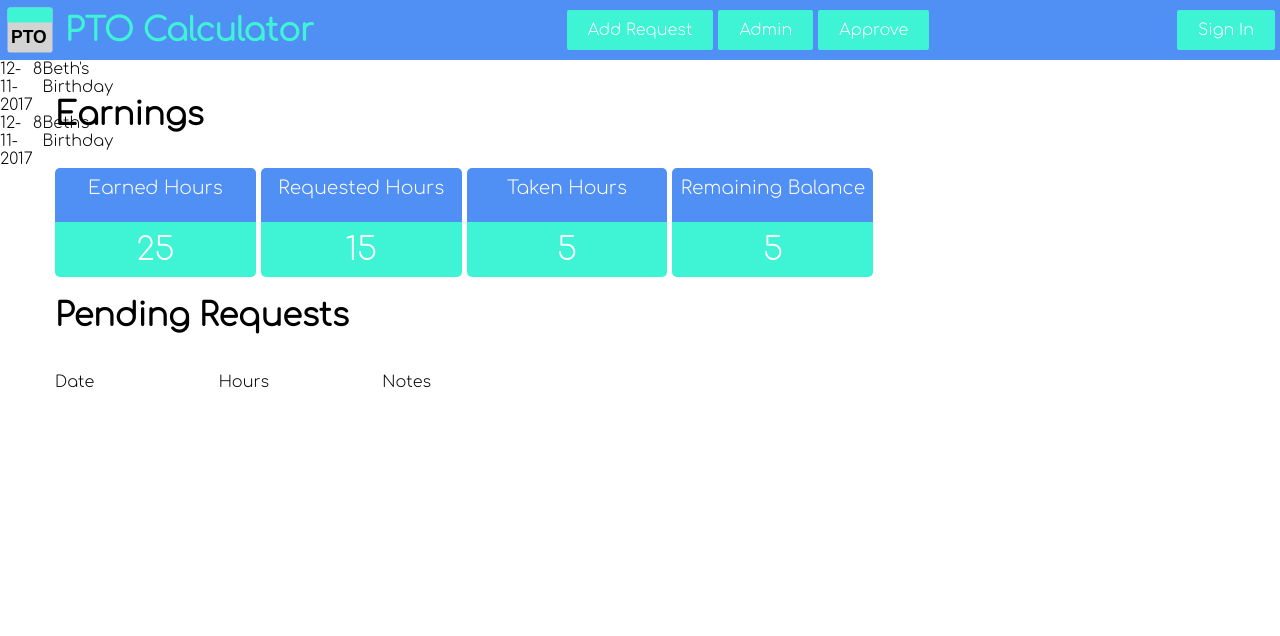
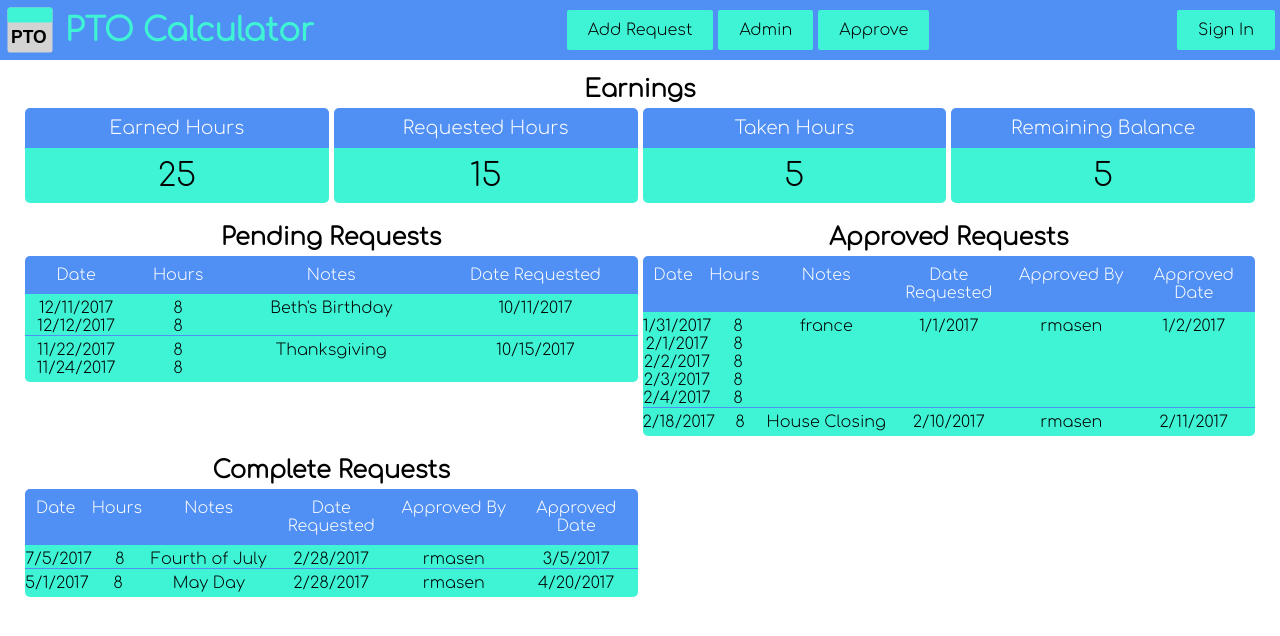
Before and after one commit to FreeMasen/MCTC.Capstone.Midterm.PTO_Calculator, a Flask app: page / in a window 1280 px wide. Shown: the top 636 px of the page. Run offline with Flask 2, Linux system fonts and the light colour scheme; style sheets or scripts are compiled from the project's sources.

```diff
--- a/website/server.py
+++ b/website/server.py
@@ -1,21 +1,90 @@
-from flask import Flask, templating, redirect, render_template, session, request
+from flask import Flask, render_template, request
+from data.models import RequestedTime, RequestDay
+from data.cal import Cal
 app = Flask(__name__, '/static', static_folder='static', template_folder='templates')
 app.debug = True
 app.config['TEMPLATES_AUTO_RELOAD'] = True
 @app.route('/', methods=['get'])
 def index():
-    return render_template('index.html')
+    '''main page for the application'''
+    pending_requests,\
+    approved_requests,\
+    complete_requests = mocks()
+
+    return render_template('index.html',\
+    pending_requests=pending_requests,\
+    approved_requests=approved_requests,\
+    complete_requests=complete_requests)
+
 @app.route('/new', methods=['get', 'post'])
 def new():
+    '''A new request for time off'''
     if request.method == 'GET':
-        return render_template('new.html')
+        c = Cal.get_month(10,2017)
+        print('cal', c)
+        return render_template('new.html', calendar=c)
 @app.route('/admin', methods=['get'])
 def admin():
+    '''For system admins only'''
     if request.method == 'GET':
         return render_template('admin.html')
 @app.route('/approve', methods=['get'])
 def approve():
+    '''for employee admins only'''
     if request.method == 'GET':
         return render_template('approve.html')
+
+def mocks():
+    pending_requests = list()
+    pending_requests.append(RequestedTime('10/11/2017', 1,\
+    'Beth\'s Birthday', [RequestDay('12/11/2017', 8), \
+    RequestDay('12/12/2017', 8)]))
+    pending_requests.append(RequestedTime('10/15/2017', 1, 'Thanksgiving',\
+    [RequestDay('11/22/2017', 8), RequestDay('11/24/2017', 8)]))
+    approved_requests = list()
+    first_approved = RequestedTime('1/1/2017',1,'france',\
+    [RequestDay('1/31/2017', 8),\
+    RequestDay('2/1/2017', 8),\
+    RequestDay('2/2/2017', 8),\
+    RequestDay('2/3/2017', 8),\
+    RequestDay('2/4/2017', 8)])
+    first_approved.approved = True
+    first_approved.approved_by = 'rmasen'
+    first_approved.approved_date = '1/2/2017'
+    approved_requests.append(first_approved)
+    second_approved = RequestedTime('2/10/2017', 1, 'House Closing',\
+    [RequestDay('2/18/2017', 8)])
+    second_approved.approved = True,
+    second_approved.approved_by = 'rmasen'
+    second_approved.approved_date = '2/11/2017'
+    approved_requests.append(second_approved)
+    first_complete = RequestedTime('2/28/2017', 1, 'Fourth of July',\
+    [RequestDay('7/5/2017', 8)])
+    first_complete.approved = True
+    first_complete.approved_by = 'rmasen'
+    first_complete.approved_date = '3/5/2017'
+    second_complete = RequestedTime('2/28/2017', 1, 'May Day',\
+    [RequestDay('5/1/2017', 8)])
+    second_complete.approved = True
+    second_complete.approved_date = '4/20/2017'
+    second_complete.approved_by = 'rmasen'
+    complete_requests = [first_complete, second_complete]
+    return (pending_requests, approved_requests, complete_requests)
+@app.template_filter('dow')
+def dow(day_number):
+    if day_number == 0:
+        return 'sun'
+    elif day_number == 1:
+        return 'mon'
+    elif day_number == 2:
+        return 'tue'
+    elif day_number == 3:
+        return 'wed'
+    elif day_number == 4:
+        return 'thur'
+    elif day_number == 5:
+        return 'fri'
+    elif day_number ==6:
+        return 'sat'
 if __name__ == '__main__':
     app.run(debug=True)
--- a/website/static/js/index.js
+++ b/website/static/js/index.js
@@ -1,19 +1,16 @@
-window.addEventListener('onload', () => {
-    console.log('window loaded');
+window.addEventListener('load', () => {
     registerTextBoxes();
 });
 
 function registerTextBoxes() {
-    console.log('registerTextBoxes')
-    let textBoxes = document.querySelectorAll('.text-box-input');
+    let textBoxes = document.querySelectorAll('input');
     for (var i = 0; i < textBoxes.length;i++) {
         textBoxes[i].addEventListener('focus', textBoxFocus);
-        textBoxes[i].addEventListener('blur', textBoxFocus);
+        textBoxes[i].addEventListener('blur', textBoxBlur);
     }
 }
 
 function textBoxFocus(event) {
-    console.log('textBoxFocus', element.currentTarget);
     let textbox = event.currentTarget;
     let activeBar = getActiveBar(textbox);
     if (!activeBar) return;
@@ -21,7 +18,6 @@ function textBoxFocus(event) {
 }
 
 function textBoxBlur(event) {
-    console.log('textBoxBlur', element.currentTarget);
     let textbox = event.currentTarget;
     let activeBar = getActiveBar(textbox);
     if (!activeBar) return;
@@ -29,8 +25,7 @@ function textBoxBlur(event) {
 }
 
 function getActiveBar(input) {
-    if (!textbox) return;
-    let textBoxContainer = textbox.parentElement;
+    let textBoxContainer = input.parentElement;
     if (!textBoxContainer) return;
     return textBoxContainer.querySelector('.active-bar');
 }
--- a/website/static/scss/banner.scss
+++ b/website/static/scss/banner.scss
@@ -33,7 +33,7 @@ nav {
 .nav-link {
     display: block;
     background: rgba(63, 243, 213, 1);
-    color: #fff;
+    color: #000;
     text-decoration: none;
     border-radius: 2px;
     border: 1px solid transparent;
--- a/website/static/scss/index.scss
+++ b/website/static/scss/index.scss
@@ -1,19 +1,34 @@
 @import 'colors';
+.home-page {
+    display: grid;
+    grid-template-columns: 1fr 1fr;
+    grid-auto-rows: auto;
+    width: 100%;
+    box-sizing: border-box;
+    padding: 0 25px;
+    grid-gap: 5px;
+
+    * > h1 {
+        font-size: 24px;
+        margin-bottom: 5px;
+        font-weight: 800;
+    }
+}
 
 .balances {
+    grid-column: 1 / 3;
+    grid-row: 1 ;
     display: grid;
-    grid-template-columns: 50px repeat(4, 0.25fr) 0.5fr;
-    grid-template-rows: repeat(5, 0.5fr) 2fr;
+    grid-template-columns: repeat(4, 0.25fr) ;
+    grid-template-rows: 0.25fr 0.25fr 0.25fr;
     grid-gap: 0 5px;
     grid-template-areas:
-        "blank1 earnings-header         earnings-header         blank               blank               blank"
-        "blank1 earnings-earned         earnings-requested      earnings-taken      earnings-total      blank2"
-        "blank1 earnings-earned-num     earnings-requested-num  earnings-taken-num  earnings-total-num  blank2"
-        "blank1 pending-header          pending-header          blank3              blank3              blank2"
-        "blank1 pending-table-title     pending-table-title     pending-table-title pending-table-title blank2"
-        "blank1 pending-table-values     pending-table-values     pending-table-values pending-table-values blank2";
+        "earnings-header         earnings-header         earnings-header     earnings-header"
+        "earnings-earned         earnings-requested      earnings-taken      earnings-total     "
+        "earnings-earned-num     earnings-requested-num  earnings-taken-num  earnings-total-num ";
     align-items: center;
-}
+    text-align: center;
+    padding: 0;
 
     #earnings-header {
         grid-area: earnings-header;
@@ -57,7 +72,6 @@
         color: #fff;
         text-align: center;
         padding: 10px 0px;
-    height: 100%;
         border-radius: 5px 5px 0 0;
         z-index: 2;
         font-size: 14pt;
@@ -66,51 +80,79 @@
     .balance-total {
         padding: 10px;
         background: $accent;
-    color: #fff;
+        color: #000;
         text-align: center;
-    height: 100%;
         vertical-align: center;
         border-radius: 0 0 5px 5px;
         z-index: 1;
         font-size: 24pt;
+        height: 100%;
+    }
 }
 
-.pending-header {
-    grid-area: pending-header;
+.pending-requests {
+    grid-column: 1;
+    grid-row: 2;
+    display: flex;
+    flex-flow: column;
+
+    .table-header {
+        display: grid;
+        grid-template-columns: 0.5fr 0.5fr 1fr 1fr;
+        grid-template-rows: 1fr;
+        grid-template-areas:
+            "date hours notes requested"
     }
 
-.pending-table-header {
-    grid-area: pending-table-title;
+
+    .pending-date-title {
+        grid-column: 1;
     }
 
-.pending-table-header,
-.pending-table-body {
-    display: grid;
-    grid-template-columns: 1fr 1fr 3fr;
-}
-
-.pending-table-header {
-    grid-template-rows: 1fr;
-    grid-template-areas:
-        "date hours notes"
-}
-
-.pending-table-body {
-    grid-template-rows: repeat(auto-fill, 1fr);
-}
-
-.pending-date-title,
-.pending-notes-value {
-    grid-column: 1;
-
-}
-
-.pending-hours-title,
-.pending-hours-value {
+    .pending-hours-title {
         grid-column: 2;
     }
 
-.pending-notes-title,
-.pending-notes-value {
+    .pending-notes-title {
         grid-column: 3;
     }
+    text-align: center;
+}
+
+.table-body {
+    border-radius: 0 0 5px 5px;
+    background: $accent;
+    color: #000;
+    margin-top: 0;
+}
+
+.table-header {
+    background: $primary;
+    color: #fff;
+    padding: 10px 0;
+    border-radius: 5px 5px 0 0;
+}
+
+.approved-requests {
+    display: flex;
+    flex-flow: column;
+    grid-column: 2;
+    grid-row: 2;
+    text-align: center;
+    .table-header {
+        display: grid;
+        grid-template-columns: 0.5fr 0.5fr 1fr 1fr 1fr 1fr;
+    }
+}
+
+.complete-requests {
+    display: flex;
+    flex-flow: column;
+    grid-column: 1;
+    grid-row: 3;
+    text-align: center;
+    .table-header {
+        display: grid;
+        grid-template-columns: 0.5fr 0.5fr 1fr 1fr 1fr 1fr;
+    }
+}
--- a/website/static/scss/style.scss
+++ b/website/static/scss/style.scss
@@ -63,13 +63,12 @@ button {
     }
 
     .active-bar {
-        border-color: rgb(83, 253, 83);
+        border-color: $primary;
         transform: scale(0);
     }
 
     .active {
         transform: scale(1);
-        transition: 1s linear
+        transition: 0.25s linear
     }
-
 }
--- /dev/null
+++ b/website/static/scss/table_entry.scss
@@ -0,0 +1,32 @@
+@import 'colors';
+.table-entry {
+    display: grid;
+    grid-auto-columns: 1fr;
+    padding-top: 5px;
+    + .table-entry {
+        border-top: 1px solid $primary;
+        padding-bottom: 5px;
+    }
+    .dates-and-hours {
+        grid-column: 1;
+        display: grid;
+        grid-template-columns: 1fr 1fr;
+        grid-auto-rows: 1fr;
+    }
+
+    .request-note {
+        grid-column: 2;
+    }
+
+    .request-date {
+        grid-column: 3;
+    }
+
+    .request-approver {
+        grid-column: 4;
+    }
+
+    .request-approved-date {
+        grid-column: 5;
+    }
+}
--- a/website/templates/index.html
+++ b/website/templates/index.html
@@ -1,6 +1,8 @@
 {%extends "layout.html"%}
+{% import "table_entry.html" as table %}
 {%block content %}
 <link type="text/css" rel="stylesheet" href="static/css/index.css" />
+<div class="home-page">
     <div class="balances">
         <h1 class="balance-header" id="earnings-header">Earnings</h1>
         <span class="balance-title" id="earned-hours-title">Earned Hours</span>
@@ -11,18 +13,53 @@
         <span class="balance-total" id="taken-hours-number">5</span>
         <span class="balance-title total" id="remaining-hours-title">Remaining Balance</span>
         <span class="balance-total total" id="remaining-hours-number">5</span>
+    </div>
+    <div class="pending-requests">
         <h1 class="pending-header">Pending Requests</h1>
-        <div class="pending-table-header">
-            <span class="pending-date-title">Date</span>
-            <span class="pending-hours-title">Hours</span>
-            <span class="pending-notes-title">Notes</span>
+            <div class="table-header">
+                <span class="pending-date-title">Date</span>
+                <span class="pending-hours-title">Hours</span>
+                <span class="pending-notes-title">Notes</span>
+                <span class="pending-requested-title">Date Requested</span>
+            </div>
+            <div class="table-body">
+                {% for pr in pending_requests %}
+                {{table.entry(pr)}}
+                {% endfor %}
+            </div>
         </div>
-        <div class="pending-table-body">
-            {%for i in range(2)%}
-            <span class="pending-date-value">12-11-2017</span>
-            <span class="pending-hours-value">8</span>
-            <span class="pending-notes-value">Beth's Birthday</span>
-            {%endfor%}
+        <div class="approved-requests">
+            <h1 class="approved-header">Approved Requests</h1>
+            <div class="approved table-header">
+                <span class="approved-date-title">Date</span>
+                <span class="approved-hours-title">Hours</span>
+                <span class="approved-notes-title">Notes</span>
+                <span class="approved-reqested-title">Date Requested</span>
+                <span class="approved-by-title">Approved By</span>
+                <span class="approved-date-title">Approved Date</span>
+            </div>
+            <div class="table-body">
+                {% for ar in approved_requests %}
+                {{table.entry(ar)}}
+                {% endfor %}
+            </div>
+        </div>
+        <div class="complete-requests">
+            <h1 class="complete-header">Complete Requests</h1>
+            <div class="complete table-header">
+                <span class="complete-date-title">Date</span>
+                <span class="complete-hours-title">Hours</span>
+                <span class="complete-notes-title">Notes</span>
+                <span class="complete-reqested-title">Date Requested</span>
+                <span class="complete-by-title">Approved By</span>
+                <span class="complete-date-title">Approved Date</span>
+            </div>
+            <div class="table-body">
+                {% for cr in complete_requests %}
+                {{table.entry(cr)}}
+                {% endfor %}
+            </div>
         </div>
     </div>
-{%endblock%}
+</div>
+    {%endblock%}
--- a/website/templates/layout.html
+++ b/website/templates/layout.html
@@ -1,6 +1,7 @@
 <html>
     <base href="/" />
     <link type="text/css" rel="stylesheet" href="/static/css/style.css" />
+    <link type="text/css" rel="stylesheet" href="/static/css/table_entry.css" />
     <title>PTO Calculator</title>
 </html>
 <body>
--- a/website/templates/new.html
+++ b/website/templates/new.html
@@ -1,7 +1,11 @@
 {%extends "layout.html"%}
 {% import "textbox.html" as input %}
+{%import "calendar.html" as cal %}
 {%block content%}
+<link type="text/css" rel="stylesheet" href="static/css/new.css" />
+<link type="text/css" rel="stylesheet" href="static/css/calendar.css" />
 <form id="new-request">
-    {{input.textbox('Start Date', 'start-date' )}}
+    {{cal.calendar('October 2017', calendar)}}
 </form>
+<script type="text/javascript" src="static/js/index.js"></scrip>
 {%endblock%}
--- /dev/null
+++ b/website/templates/table_entry.html
@@ -0,0 +1,28 @@
+{% macro entry(time_off_request) -%}
+<div class="table-entry">
+    <div class="dates-and-hours">
+        {% for day in time_off_request.days %}
+        <div class="time-off-date">
+            {{day.date}}
+        </div>
+        <div class="time-off-hour">
+            {{day.hours}}
+        </div>
+        {% endfor %}
+    </div>
+    <div class="request-note">
+        {{time_off_request.note}}
+    </div>
+    <div class="request-date">
+        {{time_off_request.date_requested}}
+    </div>
+    {% if time_off_request.approved %}
+    <div class="request-approver">
+        {{time_off_request.approved_by}}
+    </div>
+    <div class="request-approved-date">
+        {{time_off_request.approved_date}}
+    </div>
+    {% endif %}
+</div>
+{%- endmacro %}
--- a/website/templates/textbox.html
+++ b/website/templates/textbox.html
@@ -2,7 +2,7 @@
 {% set formatted_class = class_prefix.lower().replace(' ', '-') %}
 <div class="text-box-container">
     <label class="text-box-label" for={{name}}>{{label_text}}</label>
-    <input class="formatted_class"}} type="{{type}}" name="{{name}}" value="{{value}}">
+    <input class="text-box-inputs"}} type="{{type}}" name="{{name}}" value="{{value}}">
     <hr class="inactive-bar"}} />
     <hr class="active-bar"}} />
 </div>
```
Also changed, not shown: data/cal.py (added, +52 -0 lines), data/models.py (+29 -33 lines), website/static/scss/calendar.scss (added, +28 -0 lines), website/templates/calendar.html (added, +22 -0 lines), website/static/scss/new.scss (added). Lines whose indentation alone changed are shown as unchanged.
